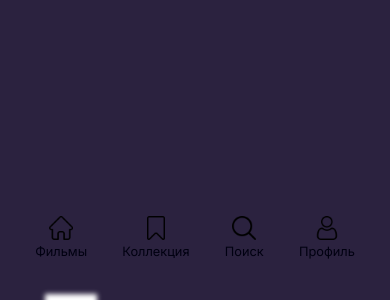
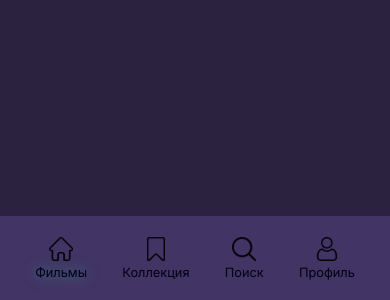
Before and after one commit to Evgenii-Buslaev/MoviesFinderAppReact, a React (Create React App) app: page / in a window 390 px wide. Shown: the part 544-844 px from the top of the page. Built offline with nearby package versions, Linux system fonts and the light colour scheme.

Commit message:
Edited styles for navBarMob

```diff
--- a/src/components/NavBarMob/NavBarMob.jsx
+++ b/src/components/NavBarMob/NavBarMob.jsx
@@ -17,7 +17,7 @@ function NavBarMob() {
   return (
     <div className={styles.navBarMob}>
       {navBtns.map((btn) => (
-        <div className={styles.navItem}>
+        <div className={styles.navItem} key={btn.text}>
           <ImageButton path={btn.path} alt={btn.alt} title={btn.text} />
           <h3 className={btn.active ? styles.active : null}>{btn.text}</h3>
         </div>
--- a/src/components/NavBarMob/NavBarMob.module.css
+++ b/src/components/NavBarMob/NavBarMob.module.css
@@ -6,6 +6,7 @@
   align-items: center;
   width: 100vw;
   height: 15%;
+  background-color: rgb(66, 52, 100);
 }
 
 .navItem {
@@ -13,20 +14,29 @@
   flex-direction: column;
   justify-content: center;
   align-items: center;
+  cursor: pointer;
 }
 
 .active {
-  box-shadow: 10px 50px 5px white;
+  filter: drop-shadow(0 0 0.4rem rgb(39, 138, 141));
 }
 
 .navItem img {
   width: 2rem;
 }
+
 .navItem h3 {
   font-size: 1rem;
 }
 
+.navItem h3:hover {
+  opacity: 0.6;
+}
+
 @media (max-width: 400px) {
+  .navBarMob {
+    height: 10%;
+  }
   .navItem img {
     width: 1.5rem;
   }
```
